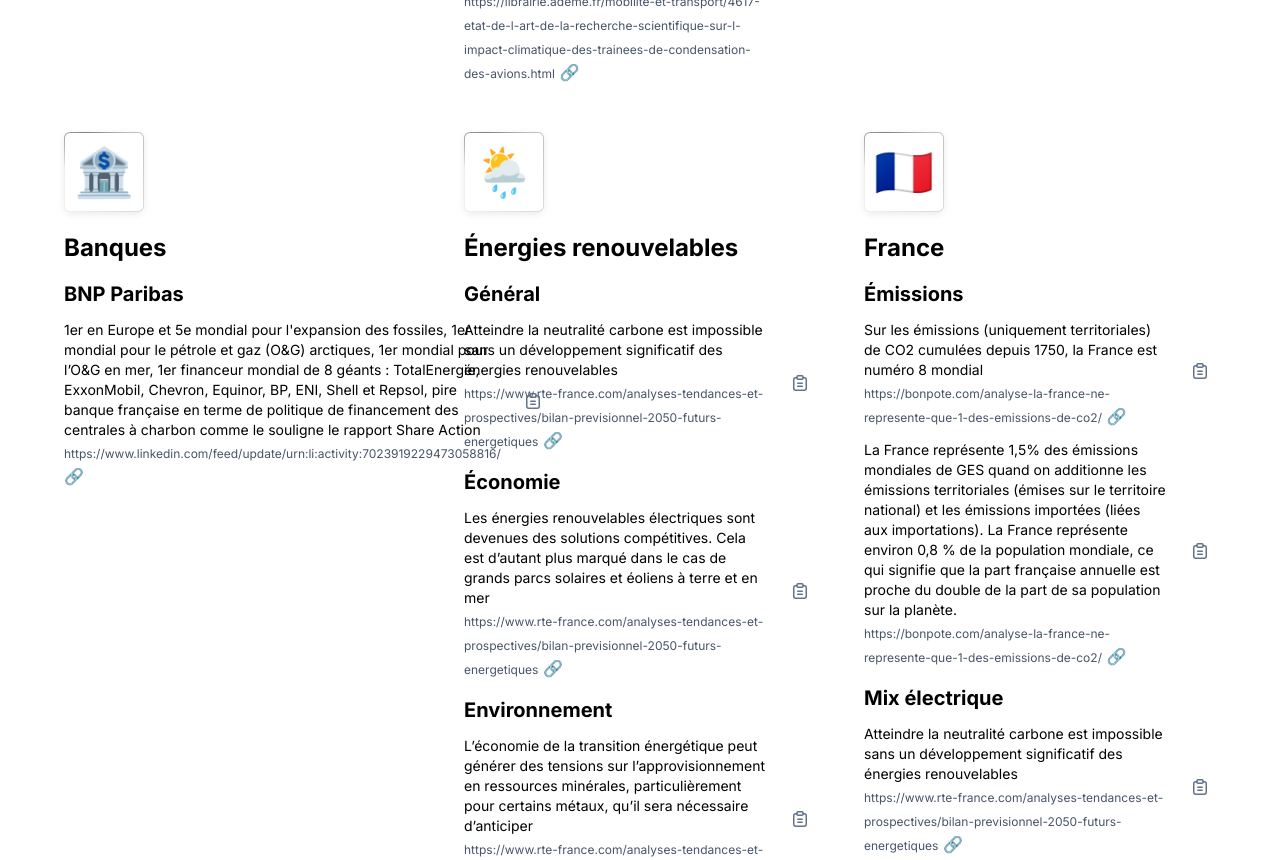
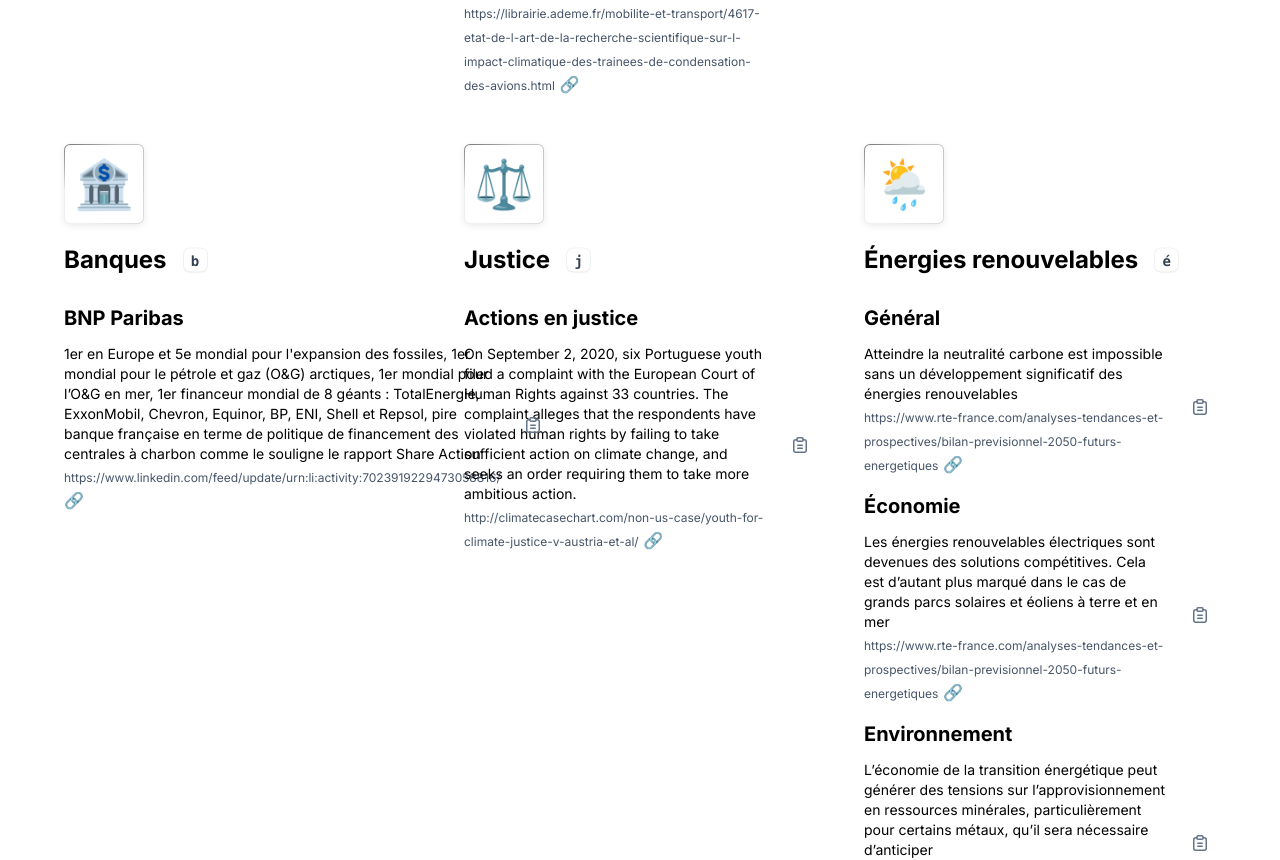
Before and after one commit to alexandre-mace/kitantigreenwashing, a Next.js app: page / in a window 1280 px wide. Shown: the part 1560-2420 px from the top of the page. Built offline with nearby package versions, Linux system fonts and the light colour scheme.

Commit message:
Add prettier with tailwind

```diff
--- a/data.json
+++ b/data.json
@@ -79,6 +79,22 @@
           {
             "content": "1er en Europe et 5e mondial pour l'expansion des fossiles, 1er mondial pour le pétrole et gaz (O&G) arctiques, 1er mondial pour l’O&G en mer, 1er financeur mondial de 8 géants : TotalEnergie, ExxonMobil, Chevron, Equinor, BP, ENI, Shell et Repsol, pire banque française en terme de politique de financement des centrales à charbon comme le souligne le rapport Share Action",
             "source": "https://www.linkedin.com/feed/update/urn:li:activity:7023919229473058816/"
+          }
+        ]
+      }
+    ]
+  },
+  {
+    "title": "Justice",
+    "icon": "⚖️",
+    "iconSizeCorrection": null,
+    "subtopics": [
+      {
+        "title": "Actions en justice",
+        "tools": [
+          {
+            "content": "On September 2, 2020, six Portuguese youth filed a complaint with the European Court of Human Rights against 33 countries. The complaint alleges that the respondents have violated human rights by failing to take sufficient action on climate change, and seeks an order requiring them to take more ambitious action.",
+            "source": "http://climatecasechart.com/non-us-case/youth-for-climate-justice-v-austria-et-al/"
           }
         ]
       }
--- a/next.config.js
+++ b/next.config.js
@@ -1,6 +1,9 @@
 /** @type {import('next').NextConfig} */
 const nextConfig = {
   reactStrictMode: true,
+  images: {
+    domains: ['em-content.zobj.net']
+  }
 }
 
 module.exports = nextConfig
--- a/package.json
+++ b/package.json
@@ -23,6 +23,8 @@
   "devDependencies": {
     "autoprefixer": "^10.4.13",
     "postcss": "^8.4.21",
+    "prettier": "^2.8.3",
+    "prettier-plugin-tailwindcss": "^0.2.2",
     "tailwindcss": "^3.2.4"
   }
 }
--- a/pages/index.tsx
+++ b/pages/index.tsx
@@ -1,84 +1,147 @@
-import Head from 'next/head'
-import data from '../data.json'
+import Head from "next/head";
+import data from "../data.json";
 import CopyToClipboard from "../components/CopyToClipboard";
+import Image from "next/image";
+import { useEffect, useState } from "react";
+
+let listeningToKeyboard = false;
 
 export default function Home() {
+  const [keyPressed, setKeyPressed] = useState<string | null>(null);
+
+  useEffect(() => {
+    if (listeningToKeyboard) return;
+    listeningToKeyboard = true;
+    document.addEventListener("keydown", (event) => {
+      if (event.isComposing || event.keyCode === 229) {
+        return;
+      }
+
+      const section = document.querySelector("#" + event.key);
+      if (!section) return;
+      setKeyPressed(event.key);
+      section.scrollIntoView({ behavior: "smooth", block: "start" });
+      setTimeout(() => {
+        setKeyPressed(null);
+      }, 1000);
+    });
+  }, []);
+
   return (
     <>
       <Head>
         <title>Kit anti greenwashing</title>
-                <meta name="description" content="Savoir répondre facilement au greenwashing"/>
-                <meta name="viewport" content="width=device-width, initial-scale=1"/>
-                <link rel="icon"
-                      href="https://em-content.zobj.net/thumbs/240/apple/325/magic-wand_1fa84.png"/>
+        <meta
+          name="description"
+          content="Savoir répondre facilement au greenwashing"
+        />
+        <meta name="viewport" content="width=device-width, initial-scale=1" />
+        <link
+          rel="icon"
+          href="https://em-content.zobj.net/thumbs/240/apple/325/magic-wand_1fa84.png"
+        />
       </Head>
-            <main>
-
-            </main>
-            <main className={"pb-48 w-11/12 mx-auto md:w-full"}>
+      <main></main>
+      <main className={"mx-auto w-11/12 pb-48 md:w-full"}>
         <header className="flex justify-between">
           <div></div>
-                    <div className="p-6 flex items-center">
-                        <div className={"mr-3"}>
-                            un outil du
-                        </div>
-                        <a target="_blank" rel="noopener noreferrer"
-                           className="flex items-center rounded-xl py-2 px-4 hover:bg-slate-200 transition-all"
-                           href="https://climatelab.fr"><img
+          <div className="flex items-center p-6">
+            <div className={"mr-3"}>un outil du</div>
+            <a
+              target="_blank"
+              rel="noopener noreferrer"
+              className="flex items-center rounded-xl py-2 px-4 transition-all hover:bg-slate-200"
+              href="https://climatelab.fr"
+            >
+              <Image
                 className="logo-img mr-1"
                 src="https://em-content.zobj.net/thumbs/240/apple/285/alembic_2697-fe0f.png"
-                            alt="Alambic" width="27" height="27"/> ClimateLab</a>
+                alt="Alambic"
+                width="27"
+                height="27"
+              />{" "}
+              ClimateLab
+            </a>
           </div>
         </header>
 
-                <section className="relative max-w-5xl mx-auto pt-20 sm:pt-24 lg:pt-32">
-                    <h1 className="text-slate-900 font-extrabold text-4xl sm:text-5xl lg:text-6xl tracking-tight text-center">
+        <section className="relative mx-auto max-w-5xl pt-20 sm:pt-24 lg:pt-32">
+          <h1 className="text-center text-4xl font-extrabold tracking-tight text-slate-900 sm:text-5xl lg:text-6xl">
             Kit anti greenwashing 🪄
           </h1>
 
-                    <p className="mt-6 text-lg text-slate-600 text-center max-w-3xl mx-auto">
-                        Démasquez vous-mêmes le greenwashing grâce à des arguments sourcés réutilisables.
+          <p className="mx-auto mt-6 max-w-3xl text-center text-lg text-slate-600">
+            Démasquez vous-mêmes le greenwashing grâce à des arguments sourcés
+            réutilisables.
           </p>
 
-                    <div className={"flex justify-center gap-4 mt-6 md:mt-8"}>
-                        <a className="inline-flex justify-center rounded-lg text-sm font-semibold py-3 px-4 bg-slate-900 text-white hover:bg-slate-700"
-                           href="#kit">Voir le kit 👇️</a>
+          <div className={"mt-6 flex justify-center gap-4 md:mt-8"}>
+            <a
+              className="inline-flex justify-center rounded-lg bg-slate-900 py-3 px-4 text-sm font-semibold text-white hover:bg-slate-700"
+              href="#kit"
+            >
+              Voir le kit 👇️
+            </a>
           </div>
         </section>
 
         <section>
-                    <div className="grid md:grid-cols-3 gap-12 max-w-[90%] mx-auto mt-12 pt-16" id="kit">
+          <div
+            className="mx-auto mt-12 grid max-w-[90%] gap-12 pt-16 md:grid-cols-3"
+            id="kit"
+          >
             {data.map((topic, index) => (
-                            <div key={index} className="text-center md:text-start">
               <div
-                                    className="inline-flex text-5xl h-20 w-20 p-4 items-center justify-center rounded-md bg-white shadow ring-1 ring-slate-900/10 icon-wrapper-animation">
-                                    <div className={topic.iconSizeCorrection ? '-translate-y-1' : ''}>
+                key={index}
+                className="flex flex-col text-center md:text-start"
+                id={topic.title.charAt(0).toLowerCase()}
+              >
+                <div className="icon-wrapper-animation inline-flex h-20 w-20 items-center justify-center rounded-md bg-white p-4 text-5xl shadow ring-1 ring-slate-900/10">
+                  <div
+                    className={topic.iconSizeCorrection ? "-translate-y-1" : ""}
+                  >
                     {topic.icon}
                   </div>
                 </div>
-                                <h2 className="text-2xl font-bold mt-5 mb-3">
+                <div>
+                  <h2
+                    data-after={topic.title.charAt(0).toLowerCase()}
+                    className={`relative mt-5 mb-3 inline-block text-2xl font-bold after:absolute after:-right-10 after:top-1/2 after:flex after:h-[calc(1.375rem+1px)] after:w-[calc(1.375rem+1px)] after:-translate-y-1/2 after:items-center after:justify-center after:rounded-md after:font-mono after:text-sm after:font-bold after:text-slate-700 after:shadow-sm after:transition-all after:content-[attr(data-after)] ${
+                      keyPressed === topic.title.charAt(0).toLowerCase()
+                        ? "after:ring-2 after:ring-slate-900"
+                        : "after:ring-1 after:ring-slate-900/5"
+                    }`}
+                  >
                     {topic.title}
                   </h2>
+                </div>
                 {topic.subtopics.map((subtopic) => (
                   <div key={topic.title + subtopic.title}>
-                                        <h3 className="text-xl font-bold mt-4">
+                    <h3 className={`mt-4 text-xl font-bold`}>
                       {subtopic.title}
                     </h3>
                     {subtopic.tools.map((tool) => (
-                                            <div key={tool.content} className="flex items-center justify-between mt-3">
+                      <div
+                        key={tool.content}
+                        className="mt-3 flex items-center justify-between"
+                      >
                         <div>
-                                                    <div className={"text-sm"}>
-                                                        {tool.content}
-                                                    </div>
+                          <div className={"text-sm"}>{tool.content}</div>
                           <div>
-                                                        <a className="text-slate-600 hover:underline hover:text-black text-xs"
+                            <a
+                              className="text-xs text-slate-600 hover:text-black hover:underline"
                               href={tool.source}
-                                                           target="noopener noreferer">{tool.source}</a> 🔗
+                              target="noopener noreferer"
+                            >
+                              {tool.source}
+                            </a>{" "}
+                            🔗
                           </div>
                         </div>
                         <div className={"pl-4"}>
                           <CopyToClipboard
-                                                        contentToCopy={`${tool.content} (${tool.source})`}/>
+                            contentToCopy={`${tool.content} (${tool.source})`}
+                          />
                         </div>
                       </div>
                     ))}
```
Also changed, not shown: 1 other file (tests, documents, lock files or other folders). Lines whose indentation alone changed are shown as unchanged.
